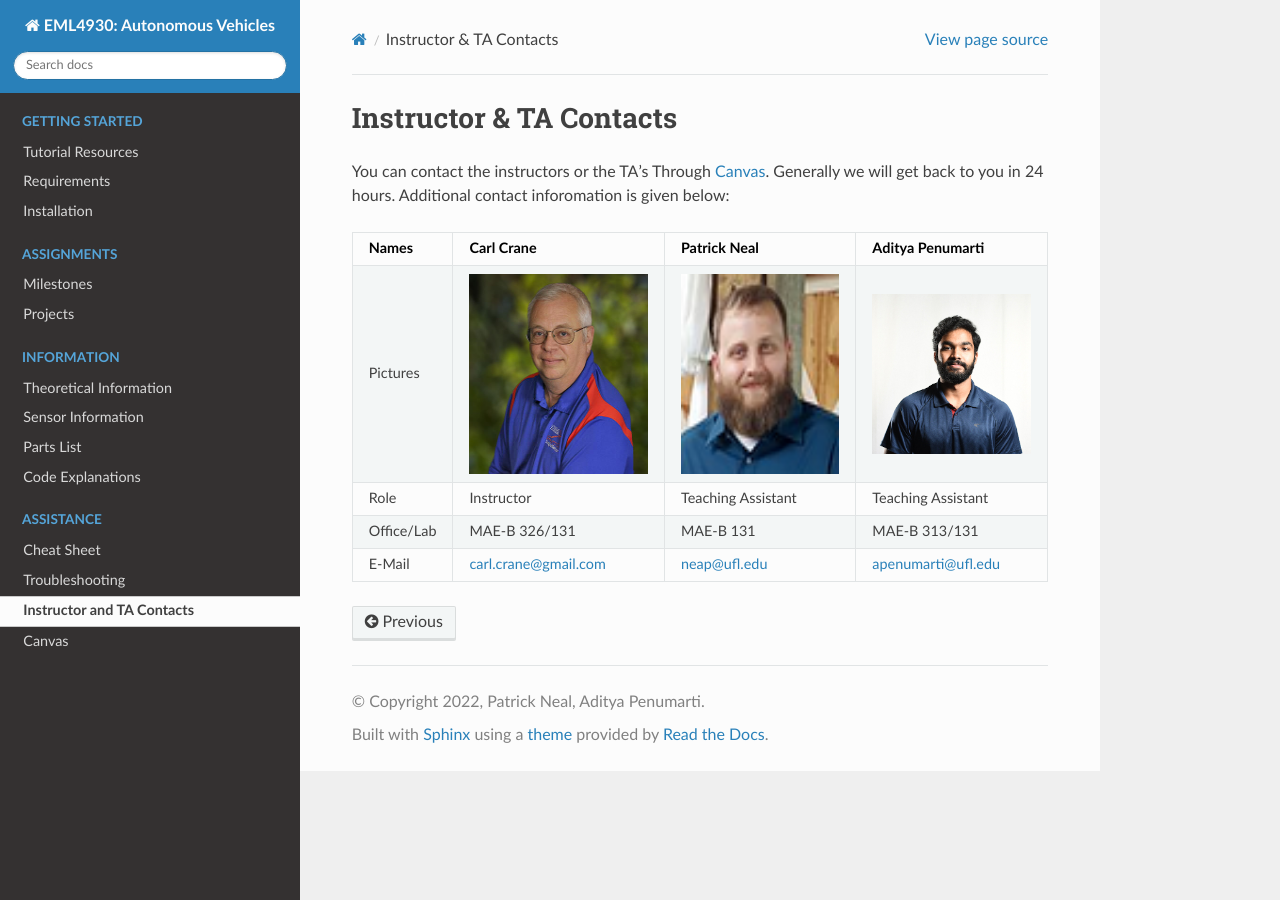
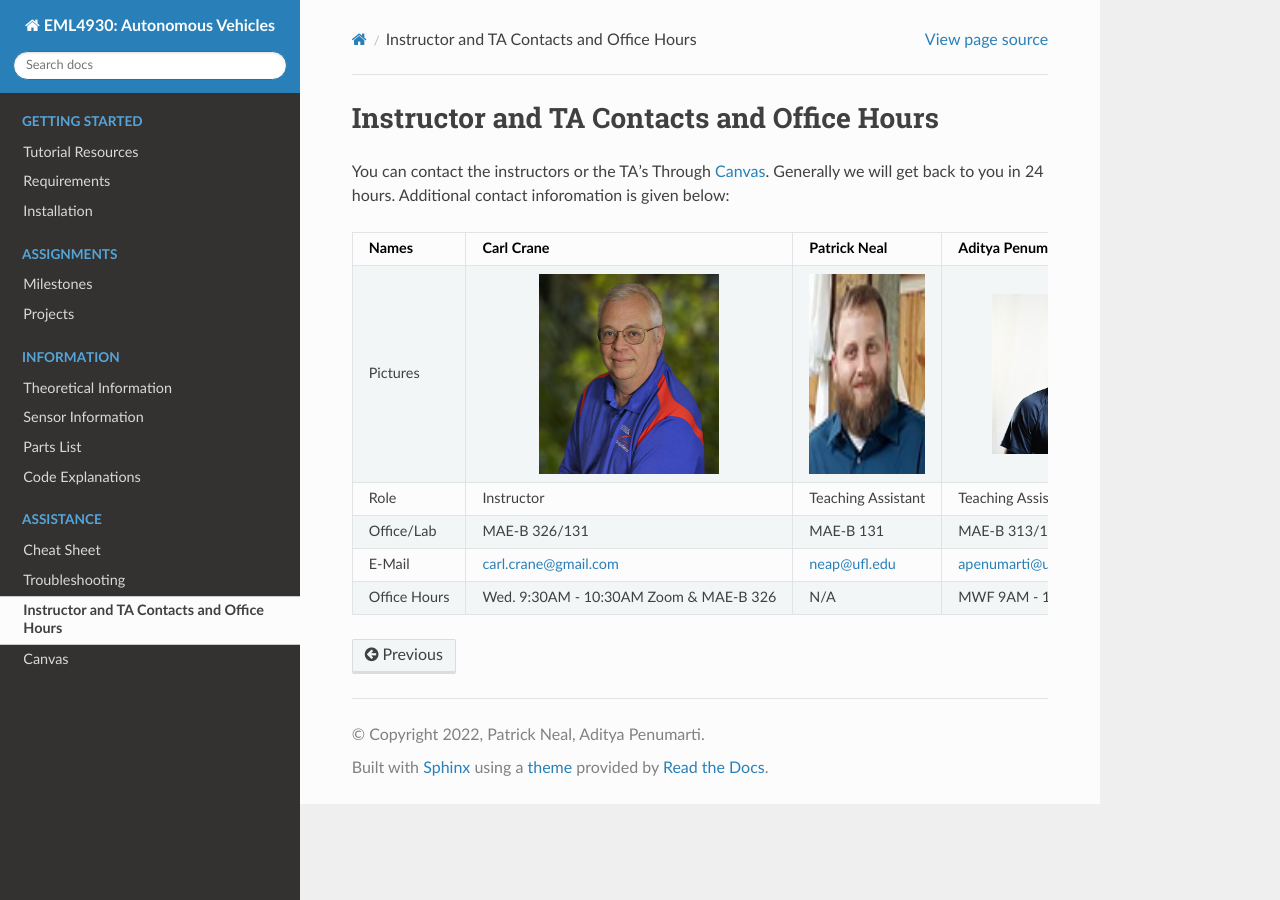
Before and after one commit to av-mae-uf/av1tenth-docs, a Sphinx documentation site: the page built from docs/assistance/contact.rst, in a window 1280 px wide. Built offline with Sphinx 7.4.7 and the Read the Docs theme 2.0.0, drawn with Linux system fonts in a browser that asks for light colours.

Commit message:
Adding Office Hours

```diff
--- a/docs/assistance/contact.rst
+++ b/docs/assistance/contact.rst
@@ -1,20 +1,22 @@
-Instructor & TA Contacts
-============================
+Instructor and TA Contacts and Office Hours
+===========================================
 
 You can contact the instructors or the TA's Through `Canvas <https://ufl.instructure.com>`_. Generally we will get back to you in 24 hours. Additional contact inforomation is given below:
 
-+-----------+--------------------------------+---------------------------+----------------------------+
-| Names     | Carl Crane                     | Patrick Neal              |  Aditya Penumarti          |
-+===========+================================+===========================+============================+
-|  Pictures |.. image:: images/crane-carl.jpg| .. image:: images/neap.png| .. image:: images/apenu.jpg|
-|           |    :width: 180px               |     :width: 160px         |     :width: 160px          |
-|           |    :align: center              |     :align: center        |     :align: center         |
-|           |    :height: 200px              |     :height: 200px        |     :height: 160px         |
-|           |                                |                           |                            |
-+-----------+--------------------------------+---------------------------+----------------------------+
-|   Role    | Instructor                     | Teaching Assistant        |  Teaching Assistant        |
-+-----------+--------------------------------+---------------------------+----------------------------+
-| Office/Lab| MAE-B 326/131                  |      MAE-B 131            |  MAE-B 313/131             |
-+-----------+--------------------------------+---------------------------+----------------------------+
-|   E-Mail  | carl.crane@gmail.com           |    neap@ufl.edu           | apenumarti@ufl.edu         |
-+-----------+--------------------------------+---------------------------+----------------------------+
++------------+--------------------------------------+---------------------------+-----------------------------+
+| Names      | Carl Crane                           | Patrick Neal              |  Aditya Penumarti           |
++============+======================================+===========================+=============================+
+|  Pictures  |.. image:: images/crane-carl.jpg      | .. image:: images/neap.png| .. image:: images/apenu.jpg |
+|            |    :width: 180px                     |     :width: 160px         |     :width: 160px           |
+|            |    :align: center                    |     :align: center        |     :align: center          |
+|            |    :height: 200px                    |     :height: 200px        |     :height: 160px          |
+|            |                                      |                           |                             |
++------------+--------------------------------------+---------------------------+-----------------------------+
+|   Role     | Instructor                           | Teaching Assistant        |  Teaching Assistant         |
++------------+--------------------------------------+---------------------------+-----------------------------+
+| Office/Lab | MAE-B 326/131                        |      MAE-B 131            |  MAE-B 313/131              |
++------------+--------------------------------------+---------------------------+-----------------------------+
+|   E-Mail   | carl.crane@gmail.com                 |    neap@ufl.edu           | apenumarti@ufl.edu          |
++------------+--------------------------------------+---------------------------+-----------------------------+
+|Office Hours|Wed. 9:30AM - 10:30AM Zoom & MAE-B 326|    N/A                    |MWF 9AM - 1:30PM in MAE-B 131|
++------------+--------------------------------------+---------------------------+-----------------------------+
--- a/docs/index.rst
+++ b/docs/index.rst
@@ -39,7 +39,7 @@ understand what it is doing. `ROS2 website <https://docs.ros.org/en/foxy/index.h
 
    Cheat Sheet <assistance/cheatsheet>
    Troubleshooting <assistance/troubleshoot>
-   Instructor and TA Contacts <assistance/contact>
+   Instructor and TA Contacts and Office Hours <assistance/contact>
    Canvas <https://ufl.instructure.com>
 
 
```
Also changed, not shown: docs/gettingstarted/installation.rst (+9 -0 lines).
